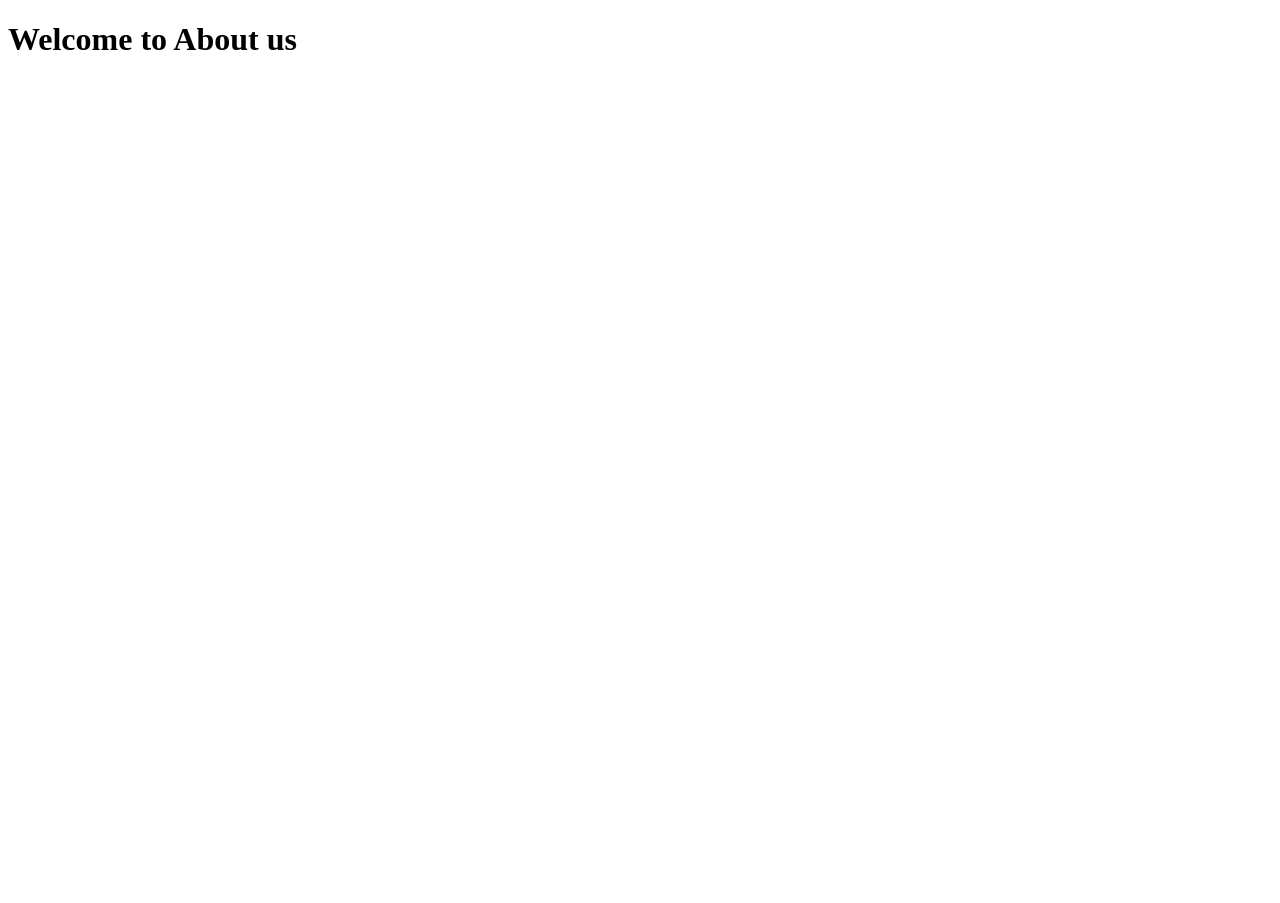
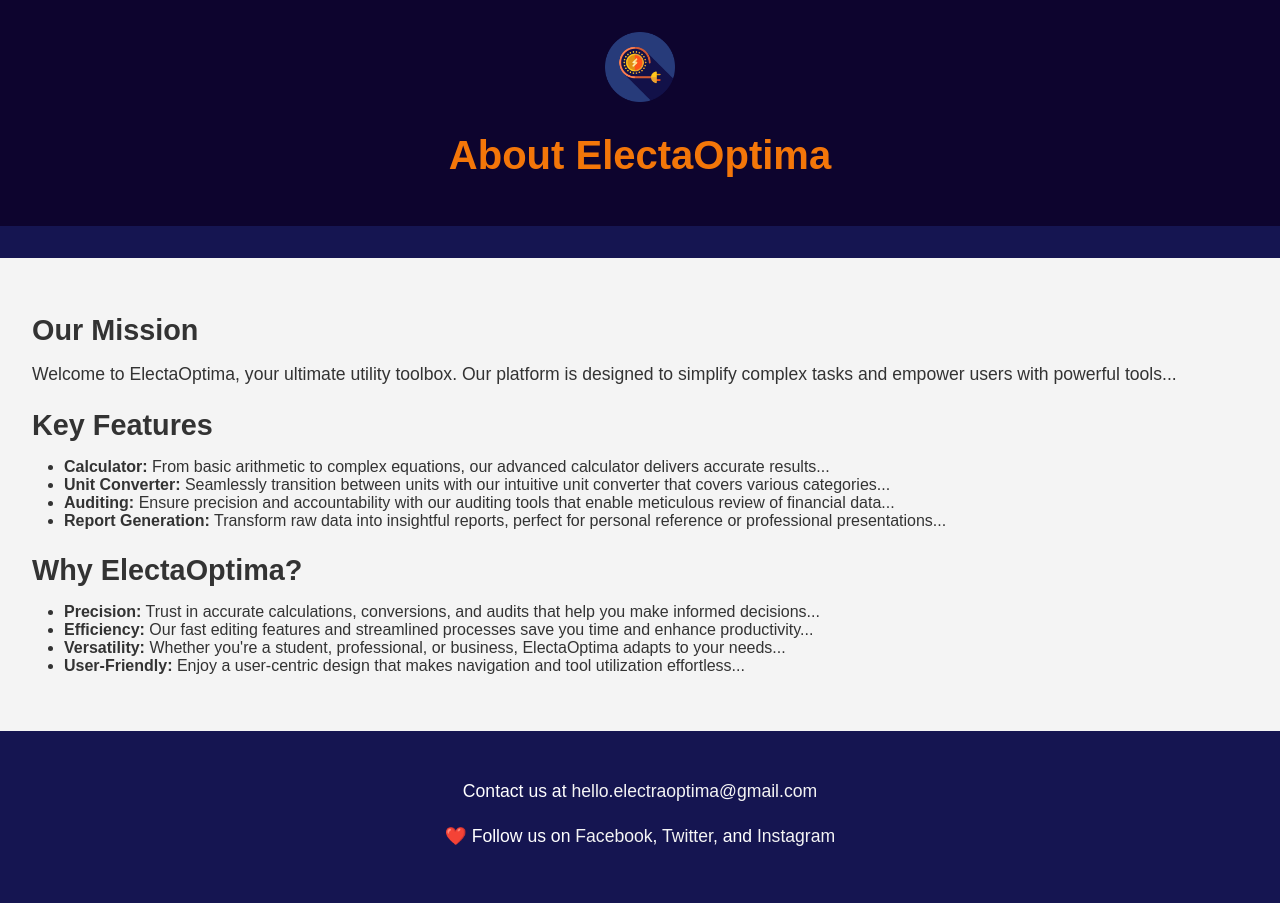
Before and after one commit to hitesh09saini/ElectraOptima, a plain HTML site: page about.html in a window 1280 px wide. Before the commit the page ends 800 px from the top, so only its background shows below. Drawn offline with Linux system fonts and the light colour scheme.

Commit message:
update about us

```diff
--- a/about.html
+++ b/about.html
@@ -1,12 +1,196 @@
 <!DOCTYPE html>
 <html lang="en">
+
 <head>
     <meta charset="UTF-8">
     <meta name="viewport" content="width=device-width, initial-scale=1.0">
-    <title>𝐄𝐥𝐞𝐜𝐭𝐫𝐚𝐎𝐩𝐭𝐢𝐦𝐚 | About Us</title>
+    <title>𝐄𝐥𝐞𝐜𝐭𝐫𝐚𝐎𝐩𝐭𝐢𝐦𝐚 | About ElectaOptima </title>
     <link rel="shortcut icon" href="assets/solar-energy.ico" type="image/x-icon">
+
+    <style>
+        body {
+            font-family: 'Arial', sans-serif;
+            margin: 0;
+            padding: 0;
+            background-color: #f4f4f4;
+            color: #333;
+            /* line-height: 1.6; */
+        }
+
+        ::-webkit-scrollbar {
+            width: 10px;
+
+        }
+
+
+        ::-webkit-scrollbar-thumb {
+            background-repeat: no-repeat;
+            background-color: rgb(43, 43, 117);
+            border-radius: 6px;
+        }
+
+        ::-webkit-scrollbar-thumb:hover {
+            background-color: #0E0237;
+        }
+
+        header {
+            background-color: #0d042e;
+            color: #f37609;
+            text-align: center;
+            padding: 2rem ;
+        }
+
+        nav {
+            background-color: rgb(21, 21, 81);
+            color: #fff;
+            text-align: center;
+            padding: 1rem ;
+        }
+
+        main {
+            padding: 2rem;
+        }
+
+        h1 {
+            font-size: 2.5rem;
+            margin-bottom: 1rem;
+        }
+
+        h2 {
+            font-size: 1.8rem;
+            margin-bottom: 1rem;
+        }
+
+        p {
+            font-size: 1.1rem;
+            margin-bottom: 1.5rem;
+        }
+
+        ul {
+            list-style: disc;
+            padding-left: 2rem;
+            margin-bottom: 1.5rem;
+        }
+
+        footer {
+            background-color: rgb(21, 21, 81);
+            color: #fff;
+            text-align: center;
+            padding: 2rem;
+        }
+
+        a {
+            color: #f4f4f4;
+            text-decoration: none;
+        }
+
+        a:hover {
+            color: #ddd;
+        }
+
+        @media screen and (max-width:400px) {
+            h1 {
+            font-size: 2rem;
+            margin-bottom: 1rem;
+           }
+
+           h2 {
+            font-size: 1.5rem;
+            margin-bottom: 1rem;
+            }
+        }
+
+        @media screen and (max-width:297px) {
+            h1 {
+            font-size: 1.8rem;
+            margin-bottom: 1rem;
+           }
+
+           h2 {
+            font-size: 1.3rem;
+            margin-bottom: 1rem;
+            }
+
+
+            footer{
+                padding: 0;
+                padding-top: 1rem;
+                padding-bottom: 1rem;
+            }
+
+            header{
+                padding: 0;
+                padding-top: 1rem;
+                padding-bottom: 1rem;
+            }
+
+
+
+            p {
+            font-size: 1rem;
+            margin-bottom: 1.5rem;
+           }
+        }
+
+    </style>
+
 </head>
+
 <body>
-    <h1>Welcome to About us</h1>
+    <header>
+        <img onclick="home()" width="70px" src="assets/logo.png" alt=""> <h1 >About ElectaOptima</h1>
+    </header>
+    <nav >
+        <!-- Add your navigation menu here -->
+
+
+    </nav>
+    <main>
+        <section>
+            <h2>Our Mission</h2>
+            <p>Welcome to ElectaOptima, your ultimate utility toolbox. Our platform is designed to simplify complex
+                tasks and empower users with powerful tools...</p>
+        </section>
+        <section>
+            <h2>Key Features</h2>
+            <ul>
+                <li><strong>Calculator:</strong> From basic arithmetic to complex equations, our advanced calculator
+                    delivers accurate results...</li>
+                <li><strong>Unit Converter:</strong> Seamlessly transition between units with our intuitive unit
+                    converter that covers various categories...</li>
+                <li><strong>Auditing:</strong> Ensure precision and accountability with our auditing tools that enable
+                    meticulous review of financial data...</li>
+                <li><strong>Report Generation:</strong> Transform raw data into insightful reports, perfect for personal
+                    reference or professional presentations...</li>
+            </ul>
+        </section>
+        <section>
+            <h2>Why ElectaOptima?</h2>
+            <ul>
+                <li><strong>Precision:</strong> Trust in accurate calculations, conversions, and audits that help you
+                    make informed decisions...</li>
+                <li><strong>Efficiency:</strong> Our fast editing features and streamlined processes save you time and
+                    enhance productivity...</li>
+                <li><strong>Versatility:</strong> Whether you're a student, professional, or business, ElectaOptima
+                    adapts to your needs...</li>
+                <li><strong>User-Friendly:</strong> Enjoy a user-centric design that makes navigation and tool
+                    utilization effortless...</li>
+            </ul>
+        </section>
+    </main>
+    <footer>
+        <p>Contact us at <a href="mailto:hello.electraoptima@gmail.com">hello.electraoptima@gmail.com</a></p>
+        <p>❤️ Follow us on <a href="https://www.facebook.com/electaoptima">Facebook</a>, <a
+                href="https://www.twitter.com/electaoptima">Twitter</a>, and <a
+                href="https://www.instagram.com/electaoptima">Instagram</a></p>
+    </footer>
+    <script>
+        function home(){
+            location.href = 'index.html';
+        }
+
+
+   </script>
 </body>
+
 </html>
```
Also changed, not shown: unitConvertor.css (+11 -13 lines), unitConvertor.html (+1 -0 lines).
